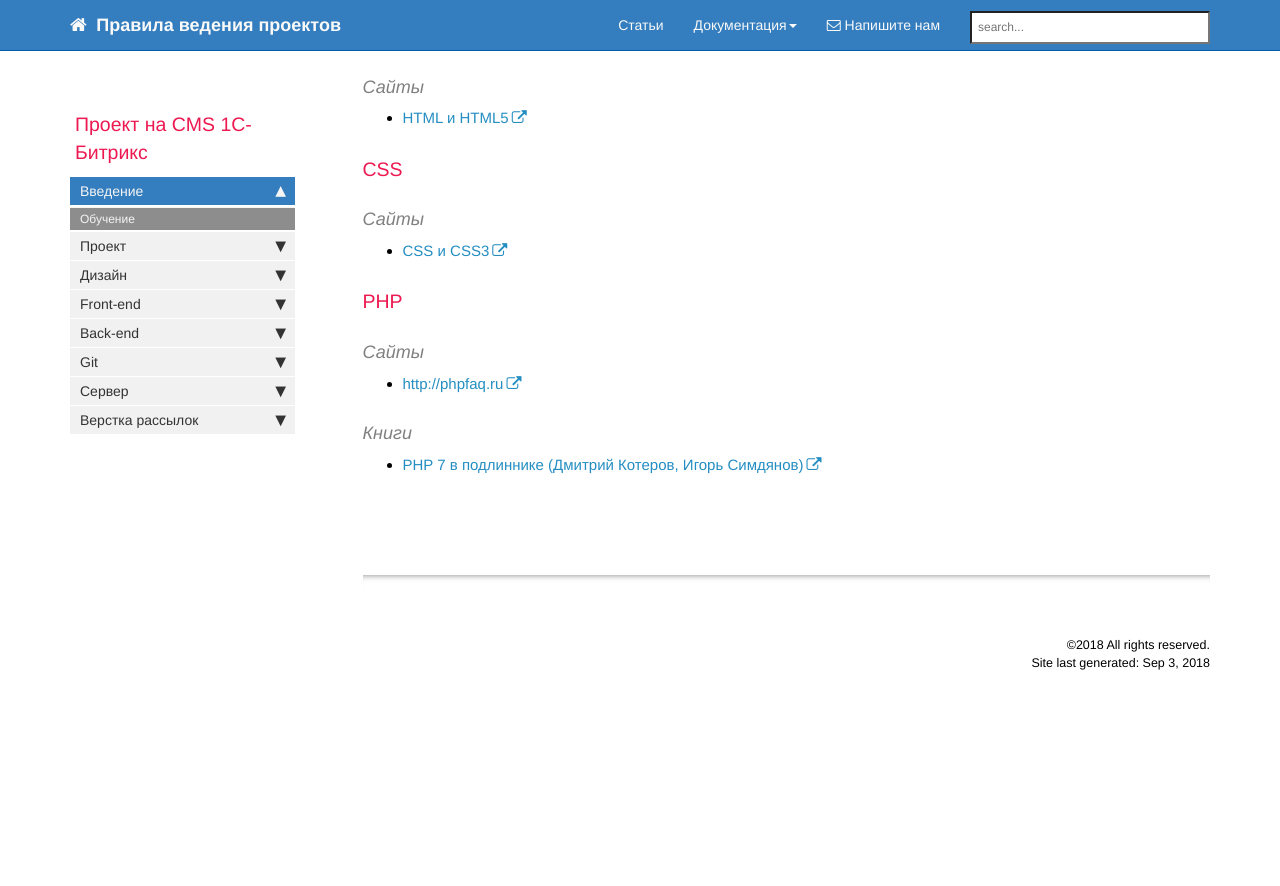
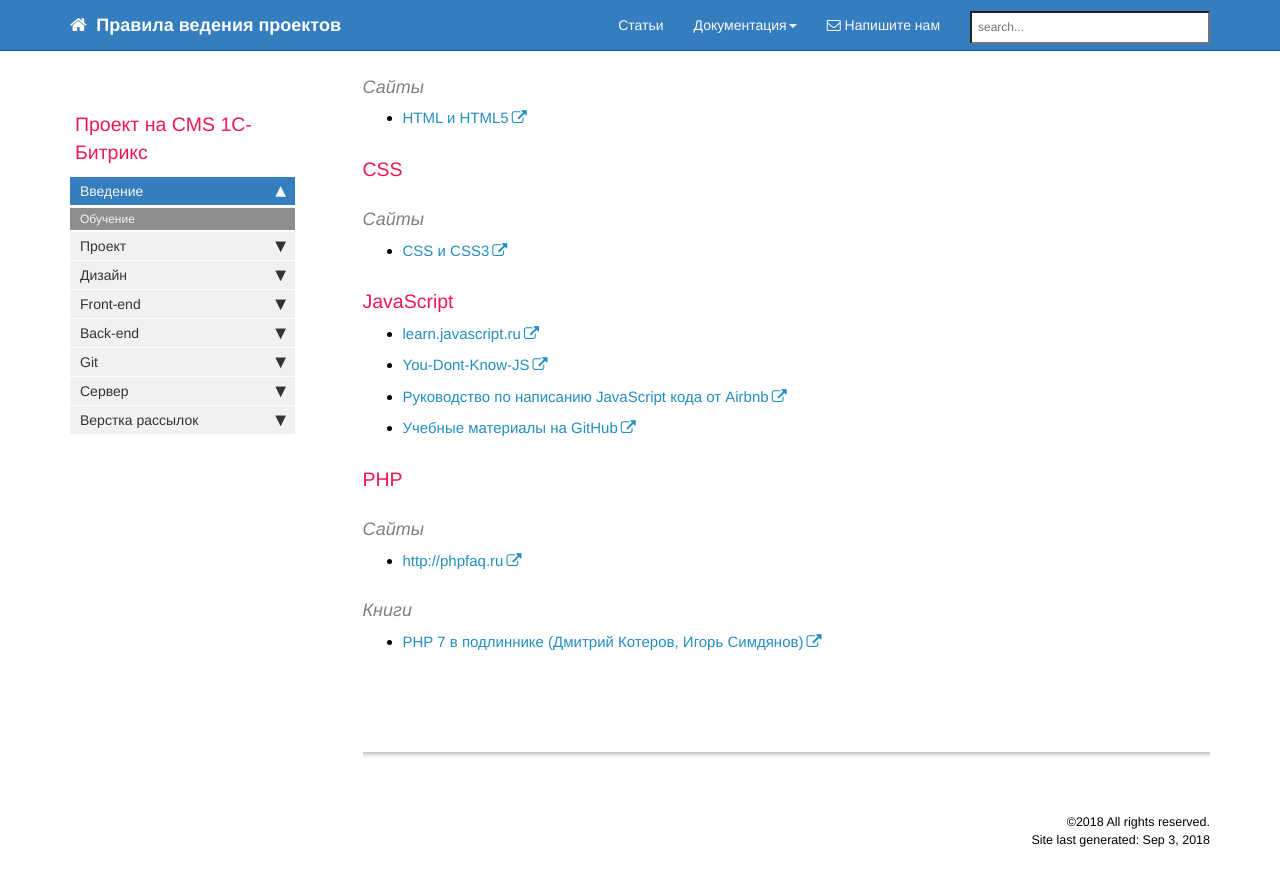
Before and after one commit to gdecider/gdecider.github.io, a Jekyll site: the page built from pages/bx/bx_index.md, in a window 1280 px wide and 900 px high, scrolled down 2666 px. Shown: the top 886 px of the window. Built offline with Jekyll 4.4.1, drawn with Linux system fonts in a browser that asks for light colours; nearby versions of some CDN libraries; comment, search, counter and statistics services are not loaded; before the commit the page ends 3389 px from its top, so only the background shows below that.

Commit message:
Update bx_index.md

```diff
--- a/pages/bx/bx_index.md
+++ b/pages/bx/bx_index.md
@@ -109,6 +109,13 @@ toc: false
 
   * [CSS и CSS3](https://html5book.ru/css-css3/)
 
+### JavaScript
+  * [learn.javascript.ru](https://learn.javascript.ru/)
+  * [You-Dont-Know-JS](https://github.com/getify/You-Dont-Know-JS)
+  * [Руководство по написанию JavaScript кода от Airbnb](https://github.com/leonidlebedev/javascript-airbnb)
+  * [Учебные материалы на GitHub](https://github.com/topics/javascript)
+
+
 ### PHP
 
 #### Сайты
```
